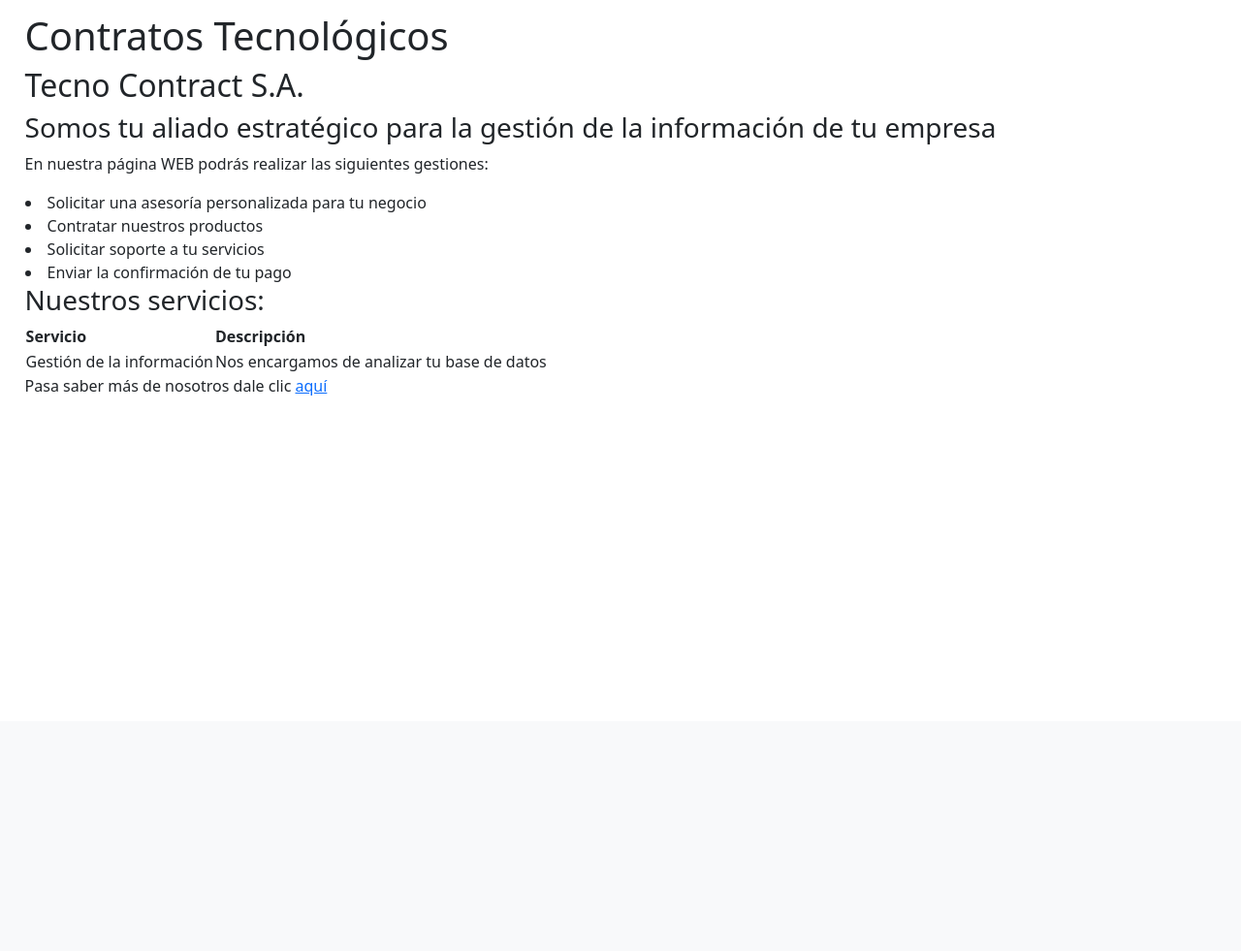
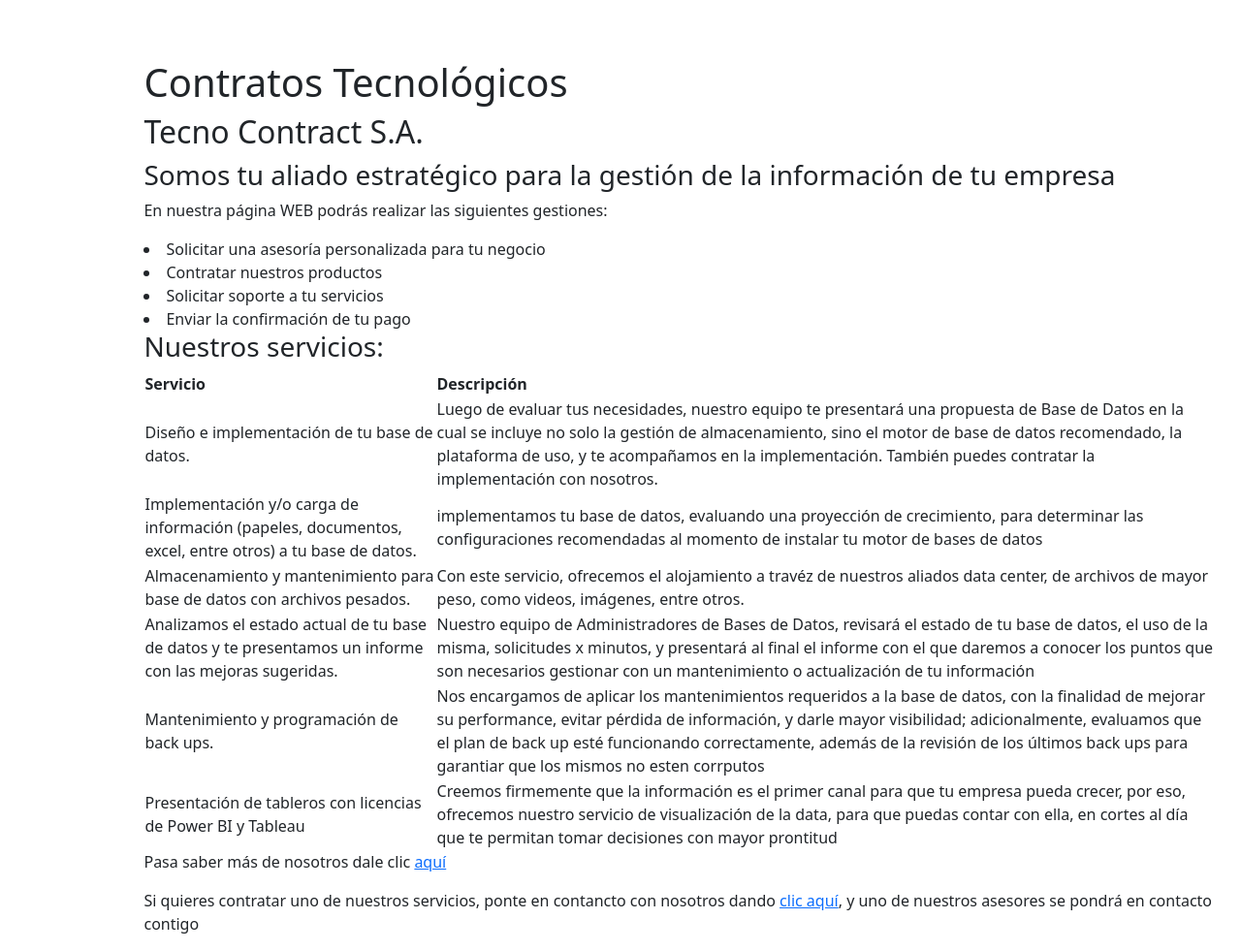
Before and after one commit to jmgalzate/is-tecnocontract, a PHP site: page /is-tecnocontract/ in a window 1280 px wide. Shown: the part 56-1037 px from the top of the page at 97% size. Before the commit the page ends 464 px from the top, so only its background shows below. Run offline with PHP 8.4, Linux system fonts and the light colour scheme.

Commit message:
Index y Contáctanos actualizados

```diff
--- a/app/Models/Formularios.php
+++ b/app/Models/Formularios.php
@@ -16,10 +16,4 @@ class Formularios extends Database {
         $this->id = $this->db->lastInsertId();
         return $this->id;
     }
-/*
-    public function getDepartamentos ($data) {
-        $this->db->query($data);
-        return $this->db->resultSet();
-    }
-    */
 }
--- a/index.php
+++ b/index.php
@@ -7,11 +7,11 @@ require __DIR__.'/app/Config/config.php';
 include __DIR__.'/app/Views/inc/header.php';
 
 ?>
+<div style="margin-left: 10%; margin-top: 5%">
+<h1 >Contratos Tecnológicos</h1>
+<h2 >Tecno Contract S.A.</h2>
 
-<h1>Contratos Tecnológicos</h1>
-<h2>Tecno Contract S.A.</h2>
-
-<h3>Somos tu aliado estratégico para la gestión de la información de tu empresa</h3>
+<h3 >Somos tu aliado estratégico para la gestión de la información de tu empresa</h3>
 
 <p>En nuestra página WEB podrás realizar las siguientes gestiones:</p>
 
@@ -31,13 +31,34 @@ include __DIR__.'/app/Views/inc/header.php';
         <th>Descripción</th>
     </tr>
     <tr>
-        <td>Gestión de la información</td>
-        <td>Nos encargamos de analizar tu base de datos</td>
+        <td>Diseño e implementación de tu base de datos.</td>
+        <td>Luego de evaluar tus necesidades, nuestro equipo te presentará una propuesta de Base de Datos en la cual se incluye no solo la gestión de almacenamiento, sino el motor de base de datos recomendado, la plataforma de uso, y te acompañamos en la implementación. También puedes contratar la implementación con nosotros.</td>
+    </tr>
+    <tr>
+        <td>Implementación y/o carga de información (papeles, documentos, excel, entre otros) a tu base de datos.</td>
+        <td>implementamos tu base de datos, evaluando una proyección de crecimiento, para determinar las configuraciones recomendadas al momento de instalar tu motor de bases de datos</td>
+    </tr>
+    <tr>
+        <td>Almacenamiento y mantenimiento para base de datos con archivos pesados.</td>
+        <td>Con este servicio, ofrecemos el alojamiento a travéz de nuestros aliados data center, de archivos de mayor peso, como videos, imágenes, entre otros.</td>
+    </tr>
+    <tr>
+        <td>Analizamos el estado actual de tu base de datos y te presentamos un informe con las mejoras sugeridas.</td>
+        <td>Nuestro equipo de Administradores de Bases de Datos, revisará el estado de tu base de datos, el uso de la misma, solicitudes x minutos, y presentará al final el informe con el que daremos a conocer los puntos que son necesarios gestionar con un mantenimiento o actualización de tu información</td>
+    </tr>
+    <tr>
+        <td>Mantenimiento y programación de back ups.</td>
+        <td>Nos encargamos de aplicar los mantenimientos requeridos a la base de datos, con la finalidad de mejorar su performance, evitar pérdida de información, y darle mayor visibilidad; adicionalmente, evaluamos que el plan de back up esté funcionando correctamente, además de la revisión de los últimos back ups para garantiar que los mismos no esten corrputos</td>
+    </tr>
+    <tr>
+        <td>Presentación de tableros con licencias de Power BI y Tableau</td>
+        <td>Creemos firmemente que la información es el primer canal para que tu empresa pueda crecer, por eso, ofrecemos nuestro servicio de visualización de la data, para que puedas contar con ella, en cortes al día que te permitan tomar decisiones con mayor prontitud</td>
     </tr>
 </table>
 
 <p>Pasa saber más de nosotros dale clic <a href="<?php echo 'pages/acerca.php' ?>">aquí</a></p>
-
+<p>Si quieres contratar uno de nuestros servicios, ponte en contancto con nosotros dando <a href="<?php echo 'pages/contactanos.php' ?>">clic aquí</a>, y uno de nuestros asesores se pondrá en contacto contigo</p>
+</div>
 
 <?php
 #Pie de página
```
Also changed, not shown: app/Controllers/Login.php (+17 -0 lines), app/Controllers/Pages.php (deleted, +0 -105 lines), app/Libraries/Database.php (+9 -0 lines), app/Models/Session.php (+75 -0 lines), pages/acerca.php (+9 -0 lines).
